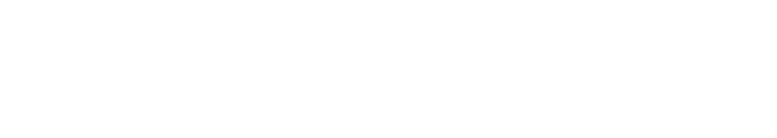
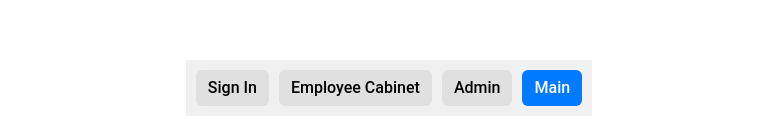
Before and after one commit to Enigma2017/employee-leave-management, a React (Vite) app in the folder frontend/: page /main in a window 1280 px wide. Shown: the part 225-363 px from the top of the page, without its empty margins (251-1028 px from the left). Built offline with nearby package versions, Linux system fonts and the light colour scheme; no server answers.

Commit message:
completed full ui of project

```diff
--- a/frontend/src/components/Calendar.jsx
+++ b/frontend/src/components/Calendar.jsx
@@ -128,7 +128,7 @@ export const Calendar = () => {
             <div style={{ marginTop: "10px" }}>
               <p>Paid days: {compensation.paidDays}</p>
               <p>Unpaid days: {compensation.unpaidDays}</p>
-              <p>Sum of compensation: {compensation.compensation} грн</p>
+              <p>Sum of compensation: {compensation.compensation} USD</p>
               <p>Total taken days: {totalTakenDays}</p>
             </div>
           )}
@@ -154,7 +154,7 @@ export const Calendar = () => {
                   <div key={v.id} style={{ marginBottom: "10px" }}>
                     <strong>{startFormatted} - {endFormatted}</strong>
                     <div>Total taken days: {vacationDays}</div>
-                    <div>Sum of compensation: {v.compensation ?? 0} грн</div>
+                    <div>Sum of compensation: {v.compensation ?? 0} USD</div>
                     <button onClick={() => handleDeleteVacation(v.id)}>Delete</button>
                   </div>
                 );
--- /dev/null
+++ b/frontend/src/components/Navbar.jsx
@@ -0,0 +1,30 @@
+import { NavLink } from "react-router-dom";
+
+export const Navbar = () => {
+  const linkStyle = ({ isActive }) => ({
+    padding: "6px 12px",
+    textDecoration: "none",
+    borderRadius: "6px",
+    background: isActive ? "#007bff" : "#e0e0e0",
+    color: isActive ? "white" : "black",
+  });
+
+  return (
+    <div style={{ padding: "10px", background: "#f0f0f0" }}>
+      <nav style={{ display: "flex", gap: "10px" }}>
+        <NavLink to="/" style={linkStyle}>
+          Sign In
+        </NavLink>
+        <NavLink to="/employee" style={linkStyle}>
+          Employee Cabinet
+        </NavLink>
+        <NavLink to="/admin" style={linkStyle}>
+          Admin
+        </NavLink>
+        <NavLink to="/main" style={linkStyle}>
+          Main
+        </NavLink>
+      </nav>
+    </div>
+  );
+};
--- a/frontend/src/routes/AppRoutes.jsx
+++ b/frontend/src/routes/AppRoutes.jsx
@@ -3,10 +3,12 @@ import {MainPage} from "../pages/MainPage";
 import {SignInPage} from "../pages/SignInPage";
 import {EmployeeCabinetPage} from "../pages/EmployeeCabinetPage";
 import {AdminPage} from "../pages/AdminPage";
+import {Navbar} from "../components/Navbar";
 
 function AppRouter() {
   return (
     <BrowserRouter>
+      <Navbar />
       <Routes>
         <Route path="/" element={<SignInPage />} />
         <Route path="/employee" element={<EmployeeCabinetPage />} />
```
